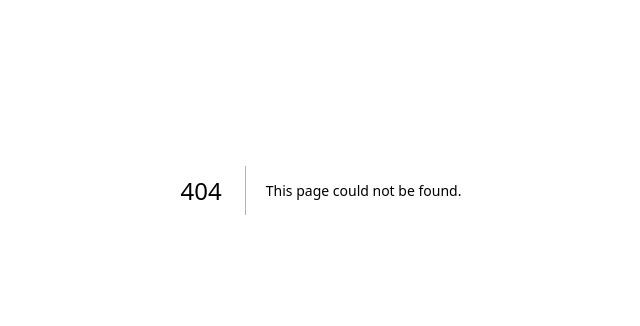
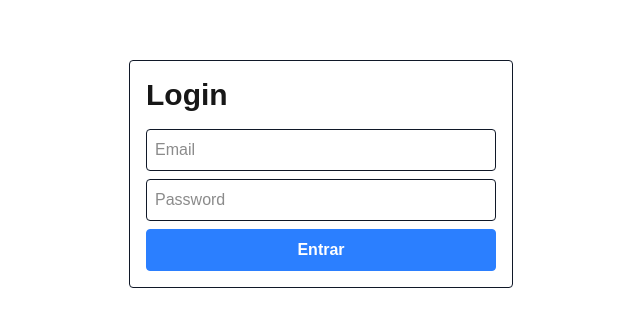
Before and after one commit to leopaschoarelli/projetos-pos-graduacao-java-unipds, a Next.js app in the folder disciplinas/fundamentos_frontend_react/modulo_01/fundamentos-front-end-react/: page /login in a window 1280 px wide. Before the commit this address had no page. Shown: the part 226-552 px from the top of the page, without its empty margins (319-959 px from the left). Built offline with nearby package versions, Linux system fonts and the light colour scheme.

Commit message:
Fundamentos de Front-end com React - Modulo 01 - VideoAula09: Autenticação (Parte 2)

```diff
--- a/disciplinas/fundamentos_frontend_react/modulo_01/fundamentos-front-end-react/src/app/nivel-4/AuthContext.tsx
+++ b/disciplinas/fundamentos_frontend_react/modulo_01/fundamentos-front-end-react/src/app/(nivel-4)/AuthContext.tsx
@@ -33,10 +33,11 @@ export const AuthProvider = ({ children }: { children: React.ReactNode }) => {
     const login = async (email: string, password: string) => {
         const res = await fetch("/api/auth", {
             method: "POST",
-            body: JSON.stringify({email, password},)
+            body: JSON.stringify({ email, password }),
         });
 
         const data = await res.json();
+
 
         if (res.ok) {
             setUser(data.user);
--- a/disciplinas/fundamentos_frontend_react/modulo_01/fundamentos-front-end-react/src/app/nivel-4/api/auth/route.ts
+++ b/disciplinas/fundamentos_frontend_react/modulo_01/fundamentos-front-end-react/src/app/(nivel-4)/api/auth/route.ts
@@ -4,11 +4,11 @@ import jwt from 'jsonwebtoken';
 export async function POST(req: Request) {
     const { email, password } = await req.json()
 
-    if (email === 'admin@example.com' && password === '123456') {
-        const user = { email, role: 'admin' }
-        const token = jwt.sign(user, process.env.JWT_SECRET!, { expiresIn: '1h' })
+    if (email === "leonardo.lhpr@gmail.com" && password === "123456") {
+        const user = { email, role: "admin" };
+        const token = jwt.sign(user, process.env.JWT_SECRET!, { expiresIn: '1h' });
 
-        return NextResponse.json({ user, token })
+        return NextResponse.json({ token, user });
     }
 
     return NextResponse.json({ message: 'Credenciais inválidas' }, { status: 401 })
--- /dev/null
+++ b/disciplinas/fundamentos_frontend_react/modulo_01/fundamentos-front-end-react/src/app/(nivel-4)/dashboard/page.tsx
@@ -0,0 +1,26 @@
+"use client";
+
+import { useEffect } from "react";
+import { useRouter } from "next/navigation";
+import { useAuth } from "../AuthContext";
+
+export default function Dashboard() {
+    const { user, logout } = useAuth();
+    const router = useRouter();
+
+    useEffect(() => {
+        if (!user) {
+            router.push("/login");
+        }
+    }, [user]);
+
+    if (!user) return null;
+
+    return (
+        <div>
+            <h1>Bem-vindo, {user.email}</h1>
+            <p>Sua role: {user.role}</p>
+            <button onClick={logout}>Sair</button>
+        </div>
+    );
+}
--- /dev/null
+++ b/disciplinas/fundamentos_frontend_react/modulo_01/fundamentos-front-end-react/src/app/(nivel-4)/layout.tsx
@@ -0,0 +1,15 @@
+import { AuthProvider } from "./AuthContext";
+
+export default function Layout({
+  children,
+}: Readonly<{
+  children: React.ReactNode;
+}>) {
+  return (
+    <AuthProvider>
+      <div className="min-h-screen p-4 flex items-center justify-center">
+        {children}
+      </div>
+    </AuthProvider>
+  );
+}
--- /dev/null
+++ b/disciplinas/fundamentos_frontend_react/modulo_01/fundamentos-front-end-react/src/app/(nivel-4)/login/page.tsx
@@ -0,0 +1,47 @@
+"use client";
+
+import { useState } from "react";
+import { useRouter } from "next/navigation";
+import { useAuth } from "../AuthContext";
+import { Button } from "@/src/components/Button";
+
+export default function LoginPage() {
+    const [email, setEmail] = useState("");
+    const [password, setPasswowrd] = useState("");
+    const { login } = useAuth();
+    const router = useRouter();
+
+    const handleSubmit = async (e: React.FormEvent) => {
+        e.preventDefault();
+        try {
+            await login(email, password);
+            router.push("/dashboard");
+        } catch (err) {
+            console.error(err);
+        }
+    };
+
+    return (
+        <div>
+            <div className="grid gap-y-4 w-96 p-4 border border-gray-900 rounded">
+                <h1 className="text-3xl font-bold">Login</h1>
+                <form onSubmit={handleSubmit} className="grid gap-y-2">
+                    <input
+                        className="p-2 border border-gray-900 rounded"
+                        value={email}
+                        onChange={(e) => setEmail(e.target.value)}
+                        placeholder="Email"
+                    />
+                    <input
+                        className="p-2 border border-gray-900 rounded"
+                        value={password}
+                        onChange={(e) => setPasswowrd(e.target.value)}
+                        placeholder="Password"
+                        type="password"
+                    />
+                    <Button type="submit">Entrar</Button>
+                </form>
+            </div>
+        </div>
+    );
+}
--- a/disciplinas/fundamentos_frontend_react/modulo_01/fundamentos-front-end-react/src/app/layout.tsx
+++ b/disciplinas/fundamentos_frontend_react/modulo_01/fundamentos-front-end-react/src/app/layout.tsx
@@ -1,6 +1,7 @@
 import type { Metadata } from "next";
 import { Geist, Geist_Mono } from "next/font/google";
 import "./globals.css";
+import { AuthProvider } from "./(nivel-4)/AuthContext";
 
 const geistSans = Geist({
   variable: "--font-geist-sans",
@@ -13,8 +14,8 @@ const geistMono = Geist_Mono({
 });
 
 export const metadata: Metadata = {
-  title: "Create Next App",
-  description: "Generated by create next app",
+  title: "Next.js Application",
+  description: "Fundamentos de Front-End com React",
 };
 
 export default function RootLayout({
@@ -23,12 +24,11 @@ export default function RootLayout({
   children: React.ReactNode;
 }>) {
   return (
-    <html
-      lang="en"
-      className={`${geistSans.variable} ${geistMono.variable} h-full antialiased`}
-    >
-      <body className="min-h-full flex flex-col">
-        <div className="p-4">{children}</div>
+    <html lang="en">
+      <body
+        className={`${geistSans.variable} ${geistMono.variable} antialiased`}
+      >
+        {children}
       </body>
     </html>
   );
--- a/disciplinas/fundamentos_frontend_react/modulo_01/fundamentos-front-end-react/src/app/nivel-4/login/page.tsx
+++ /dev/null
@@ -1,39 +0,0 @@
-"use client";
-
-import { useState } from "react";
-import { useRouter } from "next/navigation";
-import { useAuth } from "../AuthContext";
-
-export default function LoginPage() {
-    const [email, setEmail] = useState("");
-    const [password, setPasswowrd] = useState("");
-    const { login } = useAuth();
-    const router = useRouter();
-
-    const handleSubmit = async (e: React.FormEvent) => {
-        e.preventDefault();
-        try {
-            await login(email, password);
-            router.push("/dashboard");
-        } catch (err) {
-            console.error(err);
-        }
-    };
-
-    return (
-        <form onSubmit={handleSubmit} className="flex flex-col gap-2">
-            <input
-                value={email}
-                onChange={(e) => setEmail(e.target.value)}
-                placeholder="Email"
-            />
-            <input
-                value={password}
-                onChange={(e) => setPasswowrd(e.target.value)}
-                placeholder="Password"
-                type="password"
-            />
-            <button type="submit">Entrar</button>
-        </form>
-    );
-}
--- a/disciplinas/fundamentos_frontend_react/modulo_01/fundamentos-front-end-react/src/app/page.tsx
+++ b/disciplinas/fundamentos_frontend_react/modulo_01/fundamentos-front-end-react/src/app/page.tsx
@@ -35,6 +35,11 @@ export default function Home() {
               - Nível 3 - Community Libraries
             </Link>
           </li>
+          <li>
+            <Link className="underline" href="/login">
+              - Nível 4 - Login
+            </Link>
+          </li>
         </ol>
       </main>
       <footer className="row-start-3 flex gap-[24px] flex-wrap items-center justify-center">
--- a/disciplinas/fundamentos_frontend_react/modulo_01/fundamentos-front-end-react/src/components/Button.tsx
+++ b/disciplinas/fundamentos_frontend_react/modulo_01/fundamentos-front-end-react/src/components/Button.tsx
@@ -1,15 +1,11 @@
 "use client";
 
-import { FC, MouseEventHandler, ReactNode } from "react";
+import { ButtonHTMLAttributes, FC } from "react";
 
-type ButtonProps = {
-    onClick: MouseEventHandler<HTMLButtonElement>;
-    children: ReactNode;
-}
-
-export const Button: FC<ButtonProps> = ({onClick, children}) => (
-    <button className="border border-blue-500 px-4 py-1 rounded cursor-pointer bg-blue-500 hover:bg-blue-900 text-white"
-            onClick={onClick}>
+export const Button: FC<ButtonHTMLAttributes<HTMLButtonElement>> = ({onClick, children, ...props}) => (
+    <button className="border border-blue-500 p-2 rounded cursor-pointer bg-blue-500 hover:bg-blue-900 text-white font-bold"
+            onClick={onClick}
+            {...props}>
         {children}
     </button>
 );
--- /dev/null
+++ b/disciplinas/fundamentos_frontend_react/modulo_01/fundamentos-front-end-react/src/lib/nivel-4/fetchWithToken.ts
@@ -0,0 +1,9 @@
+export const fetchWithToken = async (url: string, token: string, options: RequestInit = {}) =>
+    await fetch(url, {
+        ...options,
+        headers: {
+            ...options.headers,
+            Authorization: `Bearer ${token}`,
+            'Content-Type': 'application/json',
+        },
+    });
--- /dev/null
+++ b/disciplinas/fundamentos_frontend_react/modulo_01/fundamentos-front-end-react/src/middleware.ts
@@ -0,0 +1,27 @@
+import { NextRequest, NextResponse } from "next/server";
+
+import jwt from "jsonwebtoken";
+
+export function middleware(req: NextRequest) {
+    const token = req.headers.get("authorization")?.split(" ")[1];
+
+    if (!token) return NextResponse.redirect(new URL("/login", req.url));
+
+    try {
+
+        const decoded = jwt.verify(token, process.env.JWT_SECRET!);
+        const role = (decoded as any).role;
+
+        if (req.nextUrl.pathname.startsWith("/dashboard") && role !== "admin") {
+            return NextResponse.redirect(new URL("/login", req.url));
+        }
+
+        return NextResponse.next();
+    } catch {
+        return NextResponse.redirect(new URL("/login", req.url));
+    }
+}
+
+export const config = {
+    matcher: ["/dashboatrd"],
+};
```
Also changed, not shown: 1 other file (tests, documents, lock files or other folders).
